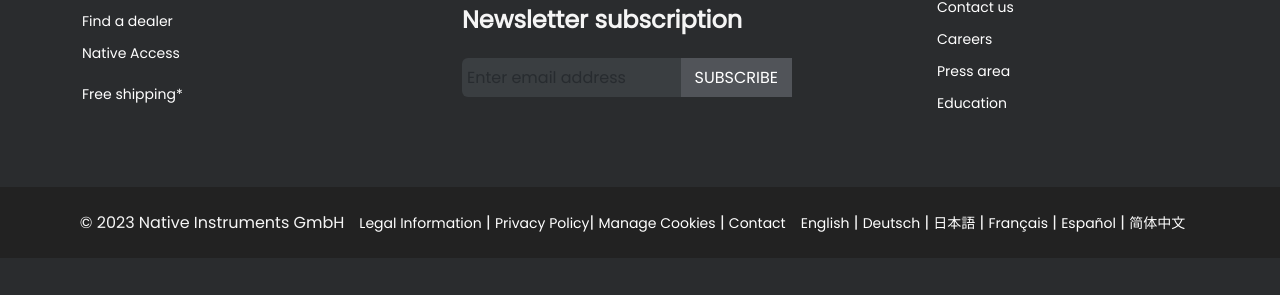
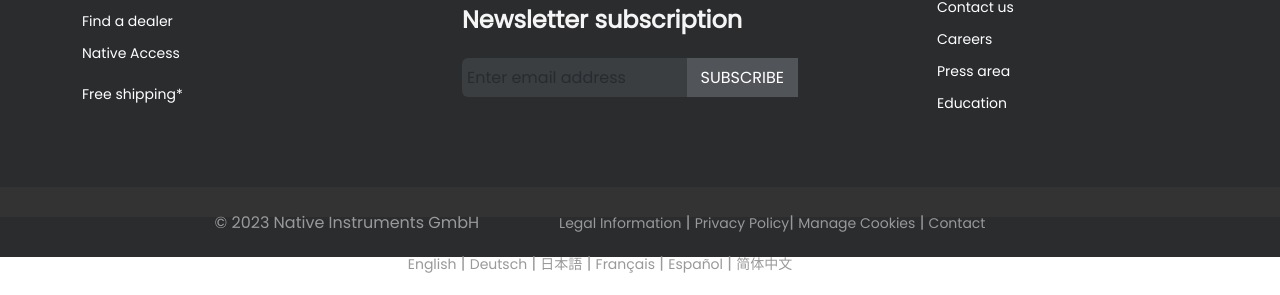
Before and after one commit to Ernest-Yoyowah/VST-HUB, a React (Vite) app: page / in a window 1280 px wide. Shown: the part 1936-2231 px from the top of the page. Built offline with nearby package versions, Linux system fonts and the light colour scheme.

Commit message:
Footer Section

```diff
--- a/src/Components/Footer/Footer.css
+++ b/src/Components/Footer/Footer.css
@@ -79,10 +79,10 @@ a:hover {
 .newsletter-container input[type="email"] {
   max-width: 50%;
   height: 39px;
-  border: 0;
+  border: none;
   padding: 10px 5px;
-  margin-right: 10px;
   background: #3a3e41;
+  color: antiquewhite;
 }
 
 .newsletter-container input[type="submit"] {
@@ -93,23 +93,19 @@ a:hover {
   cursor: pointer;
   height: 39px;
   border-radius: 0;
-  margin-left: -1rem;
 }
 
 .newsletter-container input[type="submit"]:hover {
-  background-color: #3a3e41;
+  background-color: #474c50;
   height: 39px;
 }
 
-.checkbox {
-  /* margin-top: 15px; */
-  /* padding: 5px 5px; */
-}
-
 .footer-secondary {
-  background-color: #222;
+  background-color: #333;
   margin-top: 4rem;
   padding: 15px 0;
+  height: 19px;
+  color: #999999;
 }
 
 .footer-secondary ul {
@@ -119,14 +115,17 @@ a:hover {
   text-align: center;
 }
 
+.footer-secondary a {
+  color: #999999;
+}
+
 .footer-secondary li {
   display: inline-block;
-  margin-right: 15px;
+  margin-right: 80px;
 }
 
 .modal-content {
   background-color: #333;
-  color: #fff;
 }
 
 .modal-header,
@@ -135,7 +134,7 @@ a:hover {
 }
 
 .modal-header button {
-  color: #fff;
+  color: #999999;
 }
 
 .modal-body {
--- a/src/Components/Footer/Footer.jsx
+++ b/src/Components/Footer/Footer.jsx
@@ -81,61 +81,25 @@ const Footer = () => {
             </span>
             <ul className="newsletter-container">
               <li>
-                <div id="niform-6573972d514e7" className="ni-inline-container">
+                <div id="" className="">
                   <form
                     method="post"
                     name="participant"
                     className="ni-inline-form"
                     noValidate="true"
                     role="form"
-                    action="/en//?tx_niforms_niforms[action]=submit&amp;tx_niforms_niforms[controller]=ContentForm"
-                    data-ajax-action="/index.php?eID=extbase&amp;extensionName=NiForms&amp;pluginName=NiForms&amp;controllerName=ContentForm&amp;actionName=submit&amp;L=0&amp;pid=5"
-                    data-ajax-target="niform-6573972d514e7"
-                    data-media-query="d"
+                    action=""
+                    data-ajax-action=""
+                    data-ajax-target=""
+                    data-media-query=""
                   >
-                    <div>
-                      <input
-                        type="hidden"
-                        name="tx_niforms_niforms[__referrer][@extension]"
-                        value="NiForms"
-                      />
-                      <input
-                        type="hidden"
-                        name="tx_niforms_niforms[__referrer][@controller]"
-                        value="ContentForm"
-                      />
-                      <input
-                        type="hidden"
-                        name="tx_niforms_niforms[__referrer][@action]"
-                        value="index"
-                      />
-                      <input
-                        type="hidden"
-                        name="tx_niforms_niforms[__referrer][arguments]"
-                        value="YToyOntzOjM6ImtleSI7czo2OiJmb290ZXIiO3M6NjoibW9kdWxlIjtOO30=f7e13d96973ca6c204e30e48cc43cfa99e012242"
-                      />
-                      <input
-                        type="hidden"
-                        name="tx_niforms_niforms[__referrer][@request]"
-                        value='a:3:{s:10:"@extension";s:7:"NiForms";s:11:"@controller";s:11:"ContentForm";s:7:"@action";s:5:"index";}a004c49fc22eccbc8cf9b65290c9a8ca6836e3bf'
-                      />
-                      <input
-                        type="hidden"
-                        name="tx_niforms_niforms[__trustedProperties]"
-                        value='a:3:{s:11:"participant";a:3:{s:5:"email";i:1;s:13:"subscriptions";a:2:{s:2:"dj";i:1;s:8:"producer";i:1;}s:4:"form";i:1;}s:6:"submit";i:1;s:6:"module";i:1;}690972a2b83757ac4fbad7b3a34cd21c0b235bd4'
-                      />
-                    </div>
-
                     <div className="form-group">
                       <div className="input-group">
                         <input
                           data-error="This is not a valid email address."
                           placeholder="Enter email address"
-                          className="form-control email-suggest fill-email"
-                          id="niform-6573972d514e7-email"
-                          pattern="^([\w-]+(?:[\.\+][\w-]+)*)@((?:[\w-]+\.)*\w[\w-]{0,66})\.([a-z]{2,6}(?:\.[a-z])?)$"
+                          className="form-control email-suggest fill-email email-address"
                           type="email"
-                          name="tx_niforms_niforms[participant][email]"
                           required="required"
                         />
 
@@ -144,7 +108,6 @@ const Footer = () => {
                             className="btn btn-primary"
                             title="SUBSCRIBE"
                             type="submit"
-                            name="tx_niforms_niforms[submit]"
                             value="SUBSCRIBE"
                           />
                         </div>
```
